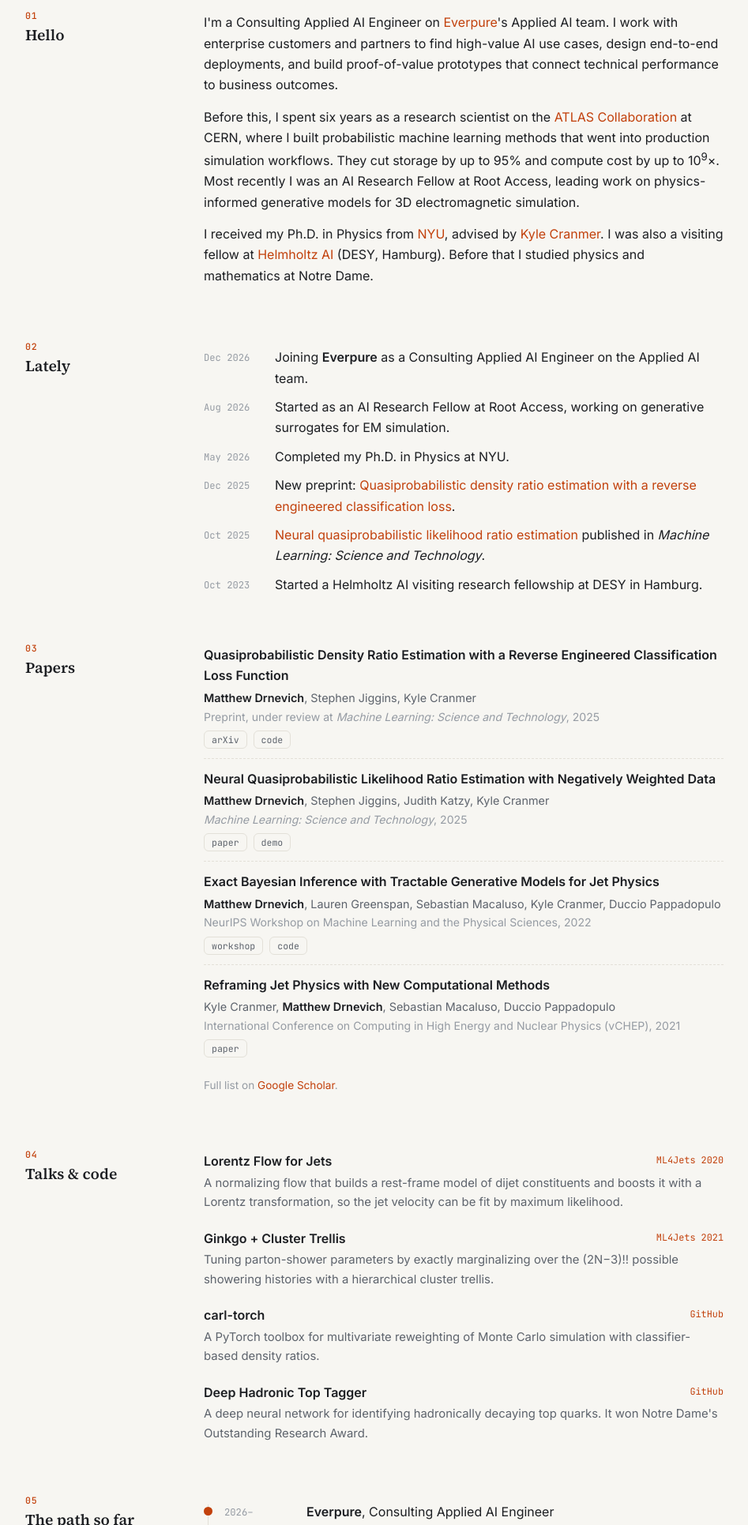
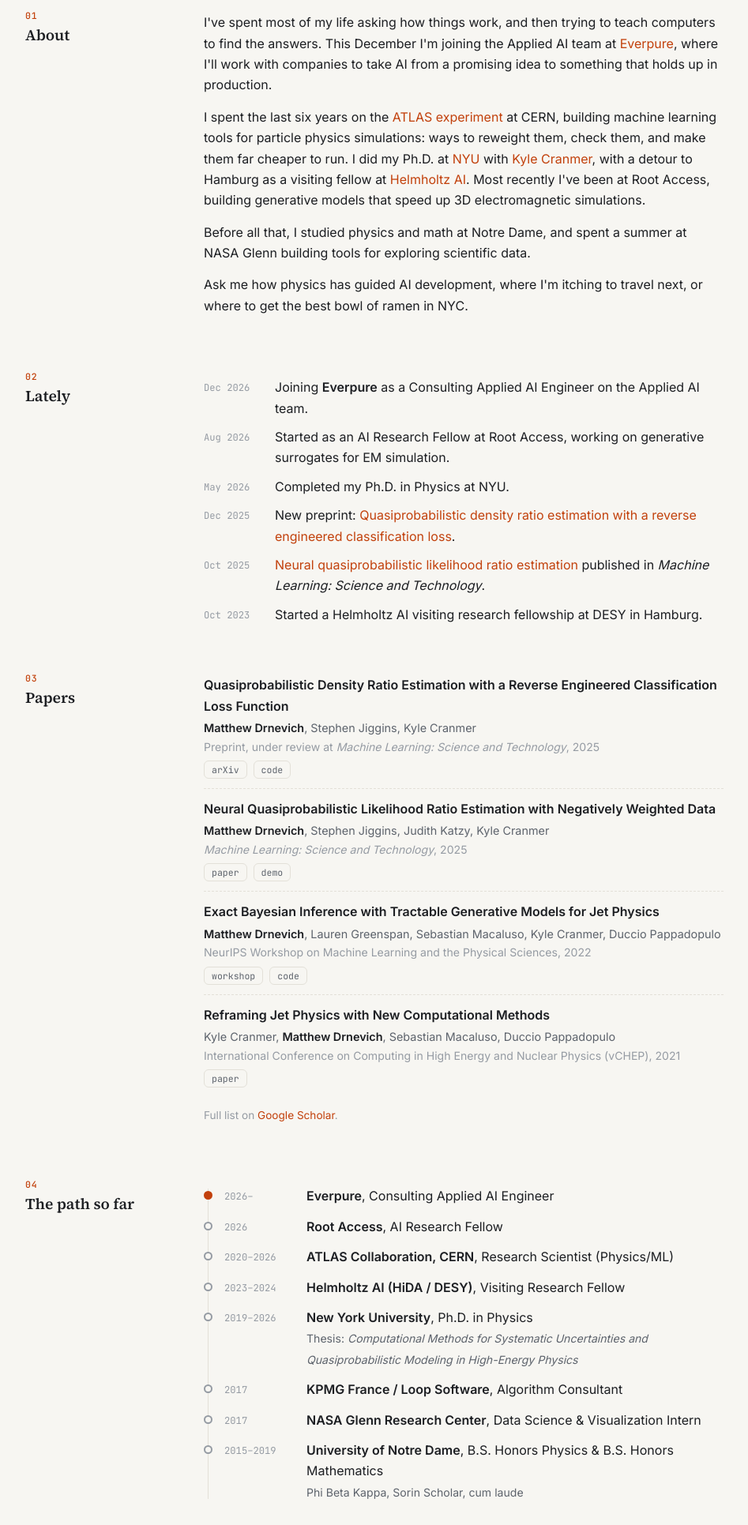
Before and after one commit to mdkdrnevich/mdkdrnevich.github.io, a plain HTML site: page index.html in a window 1280 px wide. Shown: the part 520-2451 px from the top of the page at 79% size, without its empty margins (166-1113 px from the left). Drawn offline with Linux system fonts and the light colour scheme.

Commit message:
Rewrite intro as a short narrative and drop talks section
Replace the resume-style About text with a conversational intro and
a closing line on broader interests, remove the Talks & code section,
and renumber the remaining sections.

Co-Authored-By: Claude Opus 5.5 <noreply@anthropic.com>

```diff
--- a/assets/css/style.css
+++ b/assets/css/style.css
@@ -201,20 +201,6 @@ section {
 }
 .pub-links a:hover { border-color: var(--accent); color: var(--accent); text-decoration: none; }
 
-/* Talks & code */
-.projects { list-style: none; padding: 0; margin: 0; }
-.projects li {
-  display: grid;
-  grid-template-columns: 1fr auto;
-  grid-template-areas: "title link" "desc desc";
-  gap: 2px 16px;
-  padding: 10px 0;
-}
-.projects li:first-child { padding-top: 0; }
-.p-title { grid-area: title; font-weight: 600; }
-.p-desc { grid-area: desc; color: var(--muted); font-size: .93rem; }
-.p-link { grid-area: link; font-family: var(--mono); font-size: .74rem; white-space: nowrap; padding-top: 3px; }
-
 /* The path so far: a vertical line with nodes */
 .path { list-style: none; padding: 0; margin: 0; position: relative; }
 .path::before {
--- a/index.html
+++ b/index.html
@@ -55,24 +55,28 @@
 
     <!-- 01 -->
     <section id="hello">
-      <h2 class="label"><span class="idx">01</span>Hello</h2>
+      <h2 class="label"><span class="idx">01</span>About</h2>
       <div class="body">
         <p>
-          I'm a Consulting Applied AI Engineer on <a href="https://www.everpuredata.com/">Everpure</a>'s Applied AI team.
-          I work with enterprise customers and partners to find high-value AI use cases, design end-to-end deployments,
-          and build proof-of-value prototypes that connect technical performance to business outcomes.
+          I've spent most of my life asking how things work, and then trying to teach computers to find the answers.
+          This December I'm joining the Applied AI team at <a href="https://www.everpuredata.com/">Everpure</a>, where I'll
+          work with companies to take AI from a promising idea to something that holds up in production.
         </p>
         <p>
-          Before this, I spent six years as a research scientist on the <a href="https://atlas.cern/">ATLAS Collaboration</a> at CERN,
-          where I built probabilistic machine learning methods that went into production simulation workflows. They cut storage
-          by up to 95% and compute cost by up to 10<sup>9</sup>&times;. Most recently I was an AI Research Fellow at Root Access,
-          leading work on physics-informed generative models for 3D electromagnetic simulation.
+          I spent the last six years on the <a href="https://atlas.cern/">ATLAS experiment</a> at CERN, building machine
+          learning tools for particle physics simulations: ways to reweight them, check them, and make them far cheaper
+          to run. I did my Ph.D. at <a href="https://physics.nyu.edu/">NYU</a> with
+          <a href="https://theoryandpractice.org/">Kyle Cranmer</a>, with a detour to Hamburg as a visiting fellow at
+          <a href="https://www.helmholtz.ai/">Helmholtz AI</a>. Most recently I've been at Root Access, building generative
+          models that speed up 3D electromagnetic simulations.
         </p>
         <p>
-          I received my Ph.D. in Physics from <a href="https://physics.nyu.edu/">NYU</a>, advised by
-          <a href="https://theoryandpractice.org/">Kyle Cranmer</a>. I was also a visiting fellow at
-          <a href="https://www.helmholtz.ai/">Helmholtz AI</a> (DESY, Hamburg). Before that I studied physics and
-          mathematics at Notre Dame.
+          Before all that, I studied physics and math at Notre Dame, and spent a summer at NASA Glenn building tools for
+          exploring scientific data.
+        </p>
+        <p>
+          Ask me how physics has guided AI development, where I'm itching to travel next, or where to get the best bowl
+          of ramen in NYC.
         </p>
       </div>
     </section>
@@ -127,37 +131,8 @@
     </section>
 
     <!-- 04 -->
-    <section id="talks">
-      <h2 class="label"><span class="idx">04</span>Talks &amp; code</h2>
-      <div class="body">
-        <ul class="projects">
-          <li>
-            <span class="p-title">Lorentz Flow for Jets</span>
-            <span class="p-desc">A normalizing flow that builds a rest-frame model of dijet constituents and boosts it with a Lorentz transformation, so the jet velocity can be fit by maximum likelihood.</span>
-            <a class="p-link" href="https://indico.cern.ch/event/809820/contributions/3632661/">ML4Jets 2020</a>
-          </li>
-          <li>
-            <span class="p-title">Ginkgo + Cluster Trellis</span>
-            <span class="p-desc">Tuning parton-shower parameters by exactly marginalizing over the (2N&minus;3)!! possible showering histories with a hierarchical cluster trellis.</span>
-            <a class="p-link" href="https://indico.cern.ch/event/980214/contributions/4413534/">ML4Jets 2021</a>
-          </li>
-          <li>
-            <span class="p-title">carl-torch</span>
-            <span class="p-desc">A PyTorch toolbox for multivariate reweighting of Monte Carlo simulation with classifier-based density ratios.</span>
-            <a class="p-link" href="https://github.com/mdkdrnevich/carl-torch">GitHub</a>
-          </li>
-          <li>
-            <span class="p-title">Deep Hadronic Top Tagger</span>
-            <span class="p-desc">A deep neural network for identifying hadronically decaying top quarks. It won Notre Dame's Outstanding Research Award.</span>
-            <a class="p-link" href="https://github.com/mdkdrnevich/DeepHadTopTagger">GitHub</a>
-          </li>
-        </ul>
-      </div>
-    </section>
-
-    <!-- 05 -->
     <section id="path">
-      <h2 class="label"><span class="idx">05</span>The path so far</h2>
+      <h2 class="label"><span class="idx">04</span>The path so far</h2>
       <div class="body">
         <ol class="path">
           <li><span class="when">2026&ndash;</span><span class="what"><strong>Everpure</strong>, Consulting Applied AI Engineer</span></li>
@@ -172,9 +147,9 @@
       </div>
     </section>
 
-    <!-- 06 -->
+    <!-- 05 -->
     <section id="off-the-clock">
-      <h2 class="label"><span class="idx">06</span>Off the clock</h2>
+      <h2 class="label"><span class="idx">05</span>Off the clock</h2>
       <div class="body">
         <p>
           Outside of work, I'm a hiker, an eager eater, a space advocate, and a lifelong Golden Domer. The banner at the
```
